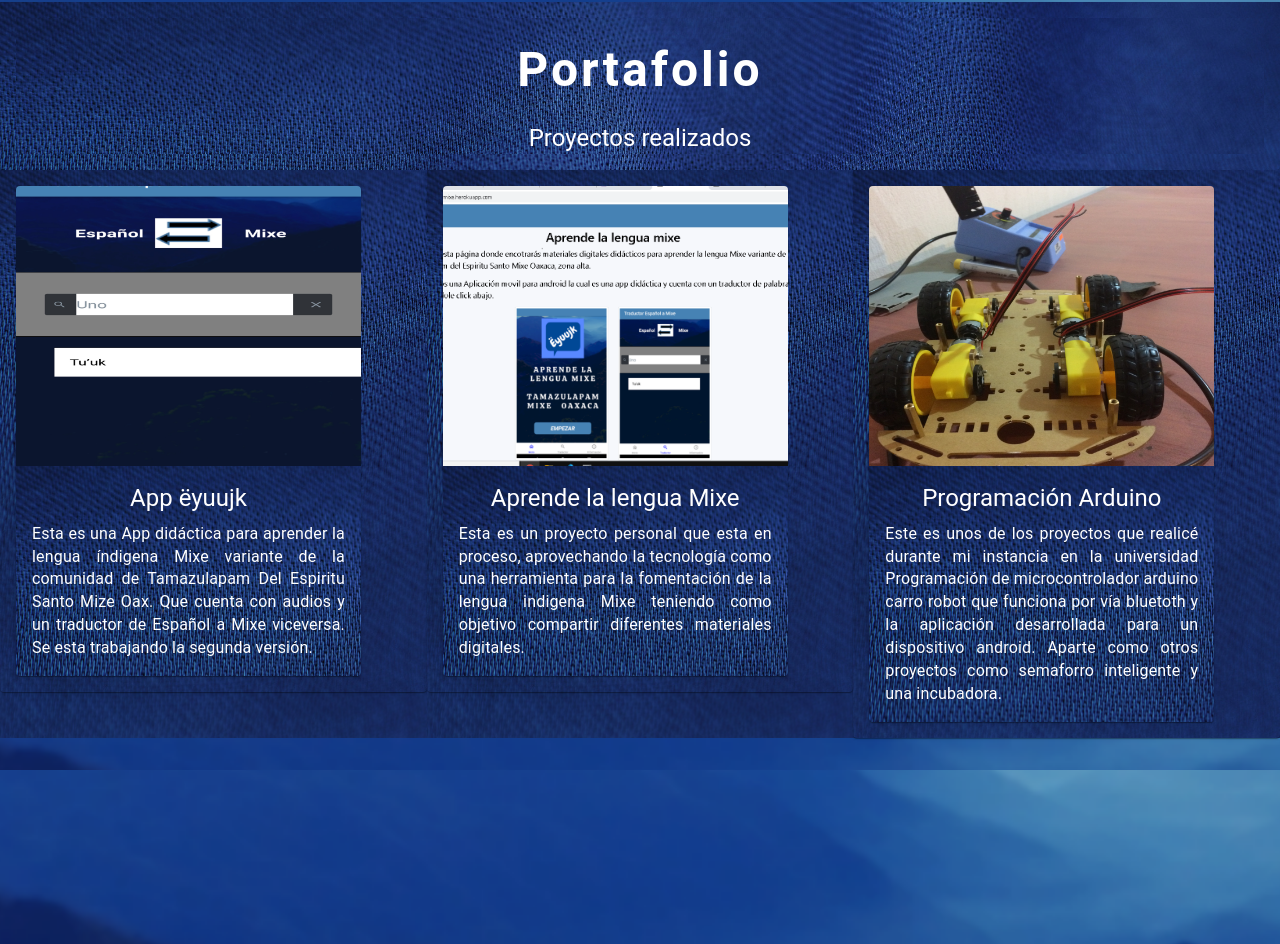
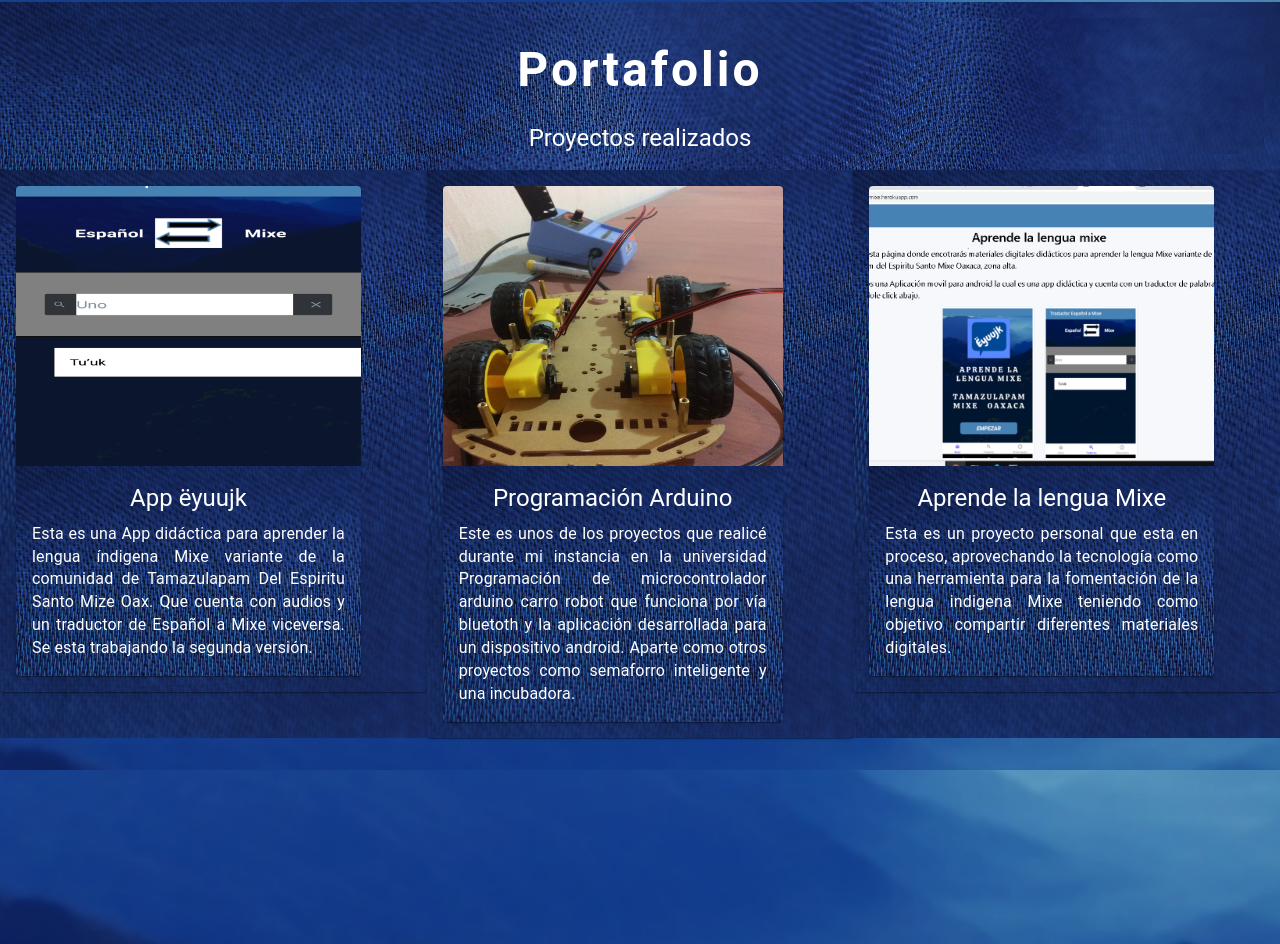
Before and after one commit to Leo9497/portafolio, a React (Create React App) app: page / in a window 1280 px wide. Shown: the part 1828-2772 px from the top of the page. Built offline with nearby package versions, Linux system fonts and the light colour scheme.

Commit message:
actualizado

```diff
--- a/src/components/Portafolio.jsx
+++ b/src/components/Portafolio.jsx
@@ -46,11 +46,11 @@ function Portafolio() {
 
         </Grid>
         <Grid item xs>
-          <Paper className={classes.paper}><Pagina/></Paper>
+          <Paper className={classes.paper}><Arduino/></Paper>
         </Grid>
 
         <Grid item xs>
-          <Paper className={classes.paper}><Arduino/></Paper>
+          <Paper className={classes.paper}><Pagina/></Paper>
         </Grid>
 
 
--- a/src/components/portaimages/Arduino.jsx
+++ b/src/components/portaimages/Arduino.jsx
@@ -10,7 +10,7 @@ import Typography from '@material-ui/core/Typography';
 
 const useStyles = makeStyles({
   root: {
-    maxWidth: 345,
+    maxWidth: 340,
   },
   media: {
     height: 280,
```
